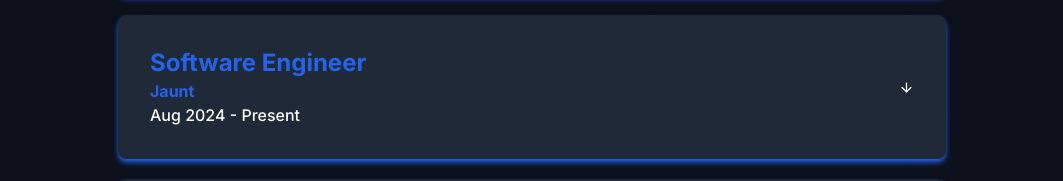
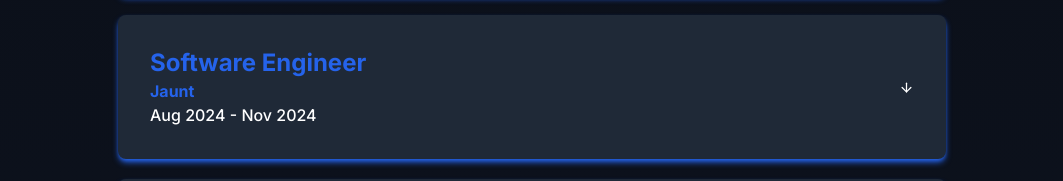
Before and after one commit to gowtham-chandrasekaran/portfolio-website, a React (Create React App) app: page / in a window 1280 px wide. Shown: the part 3901-4082 px from the top of the page, without its empty margins (108-1171 px from the left). Built offline with nearby package versions, Linux system fonts and the light colour scheme.

Commit message:
Resume and experience update

```diff
--- a/src/components/Experience.jsx
+++ b/src/components/Experience.jsx
@@ -94,7 +94,7 @@
                 value="2"
                 trigger="Software Engineer"
                 subText="Jaunt"
-                dateText="Aug 2024 - Present"
+                dateText="Aug 2024 - Nov 2024"
               >
                 <div className="mb-8">
                   <h2 className="text-xl font-bold mb-4">Data Deduplication</h2>
```
Also changed, not shown: 1 other file (tests, documents, lock files or other folders).
